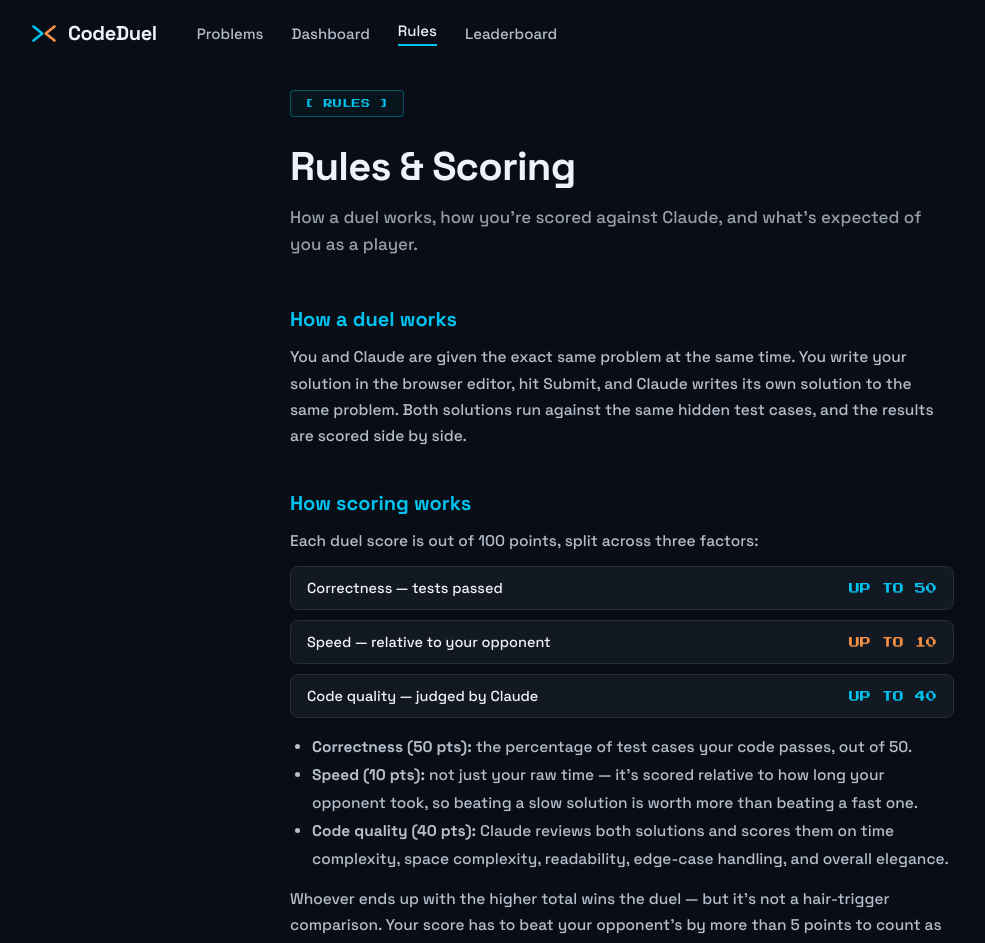
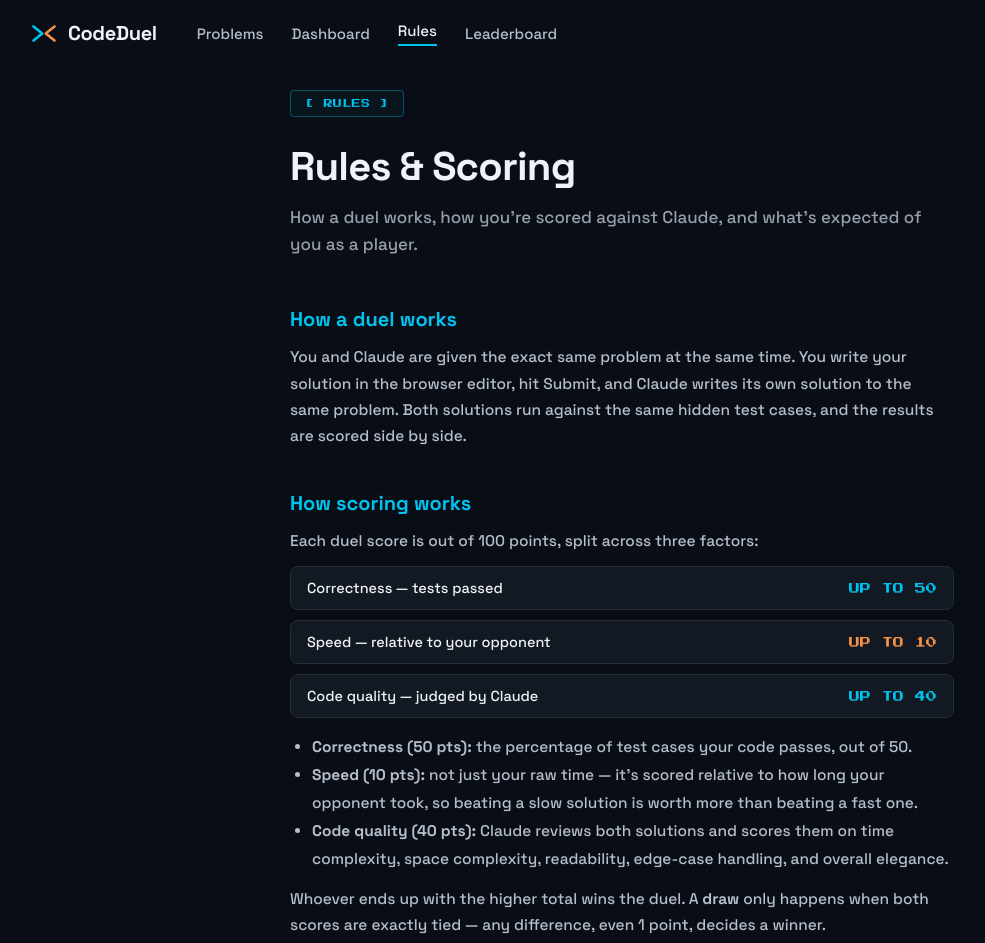
Before and after one commit to Nahom2162002/codeduel-web, a Next.js app: page /rules in a window 1280 px wide. Shown: the top 943 px of the page, without its empty margins (18-1003 px from the left). Built offline with nearby package versions, Linux system fonts and the light colour scheme; no server answers; sample sign-in values are in the browser's storage.

Commit message:
Changed outcome determination

```diff
--- a/app/api/duels/route.ts
+++ b/app/api/duels/route.ts
@@ -933,7 +933,7 @@ export async function POST(req: NextRequest) {
 
         // Determine result
         const diff = userFinalScore - aiFinalScore;
-        const result: 'win' | 'loss' | 'draw' = diff > 5 ? 'win' : diff < -5 ? 'loss' : 'draw';
+        const result: 'win' | 'loss' | 'draw' = diff > 0 ? 'win' : diff < 0 ? 'loss' : 'draw';
 
         // Calculate ELO change
         const eloChange = calculateEloChange(result, problem.difficulty);
--- a/app/rules/page.tsx
+++ b/app/rules/page.tsx
@@ -133,8 +133,8 @@ export default function RulesPage() {
                         <li><strong>Code quality (40 pts):</strong> Claude reviews both solutions and scores them on time complexity, space complexity, readability, edge-case handling, and overall elegance.</li>
                     </ul>
                     <p style={P_MB}>
-                        Whoever ends up with the higher total wins the duel — but it's not a hair-trigger comparison. Your score has to beat
-                        your opponent's by more than 5 points to count as a win or loss; anything closer than that is a <strong>draw</strong>.
+                        Whoever ends up with the higher total wins the duel. A <strong>draw</strong> only happens when both scores are exactly tied —
+                        any difference, even 1 point, decides a winner.
                     </p>
                     <p style={P}>
                         Your ELO rating then moves based on the result and the problem's difficulty — bigger swings on Hard problems,
```
